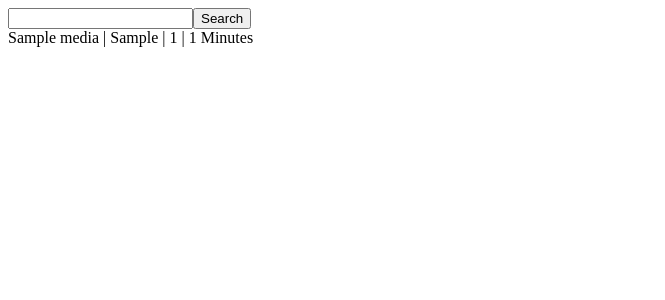
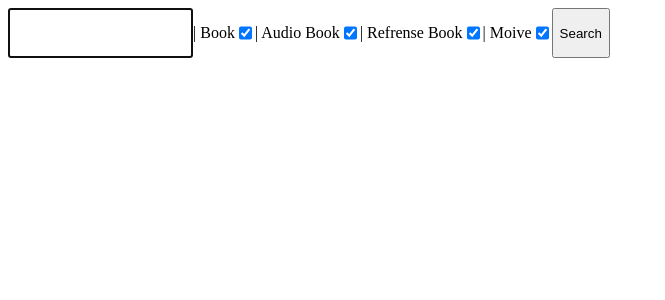
Before and after one commit to Albin0825/Bibliotek-databas, a PHP site: page /main.php in a window 1280 px wide. Shown: the top 300 px of the page, without its empty margins (0-665 px from the left). Run offline with PHP 8.4, Linux system fonts and the light colour scheme; tables that the repository leaves empty hold one stand-in row (values such as "Sample post").

Commit message:
filter påväg

```diff
--- a/assets/css/style.css
+++ b/assets/css/style.css
@@ -74,3 +74,7 @@ form p {
     font-size: 13px;
     margin: 3px;
 }
+
+.searchf {
+    display:flex;
+}
--- a/main.php
+++ b/main.php
@@ -7,8 +7,20 @@
     }else{
         $sql = "SELECT * FROM media";
     }
+    $filter = [];
 
-
+    if(!empty($_POST["Book"])){
+        array_push($filter,"Book");
+    }
+    if(!empty($_POST["Audio Book"])){
+        array_push($filter,"Audio Book");
+    }
+    if(!empty($_POST["Refrense Book"])){
+        array_push($filter,"Refrense Book");
+    }
+    if(!empty($_POST["Movie"])){
+        array_push($filter,"Movie");
+    }
 
     $result = $conn->query($sql);
 
@@ -26,20 +38,32 @@
 <body>
 
     <div>
-        <form method="POST">
-            <input type="text" name="search"/><input type="submit" value="Search"/>
+        <form id="searchf" method="POST" style="display:flex">
+            <input type="text" name="search" autofocus/>
+            <p> | Book</p>
+            <input type="checkbox" name="Book" checked/>
+            <p> | Audio Book</p>
+            <input type="checkbox" name="Audio Book" checked/>
+            <p> | Refrense Book</p>
+            <input type="checkbox" name="Refrense Book" checked/>
+            <p> | Moive</p>
+            <input type="checkbox" name="Movie" checked/>
+            <input type="submit" value="Search"/>
         </form>
         <?php
 
         if ($result->num_rows > 0) {
             // output data of each row
             while($row = $result->fetch_assoc()) {
-                if($row["type"] == "Book" || $row["type"] == "Refrense Book"){
-                    echo $row["title"] . " | " . $row["type"]. " | " . $row["ageRestriction"]. " | ".$row["length"] ." Pages<br>";
-                } else{
-                    echo $row["title"] . " | " . $row["type"]. " | " . $row["ageRestriction"]. " | ".$row["length"] ." Minutes<br>";
+                for($i = count($filter)-1;$i>0;--$i){
+                    if ($filter[$i] == $row["type"]){
+                        if($row["type"] == "Book" || $row["type"] == "Refrense Book"){
+                            echo $row["title"] . " | " . $row["type"]. " | " . $row["ageRestriction"]. " | ".$row["length"] ." Pages<br>";
+                        } else{
+                            echo $row["title"] . " | " . $row["type"]. " | " . $row["ageRestriction"]. " | ".$row["length"] ." Minutes<br>";
+                        }
+                    }
                 }
-
             }
         }
         ?>
```
